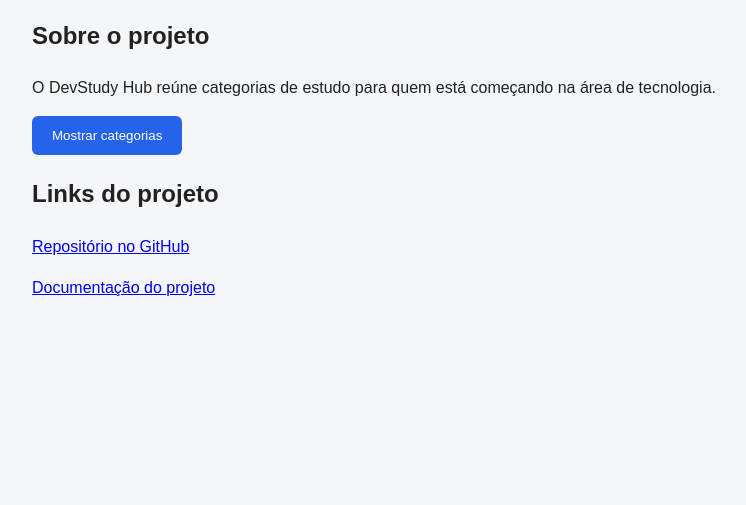
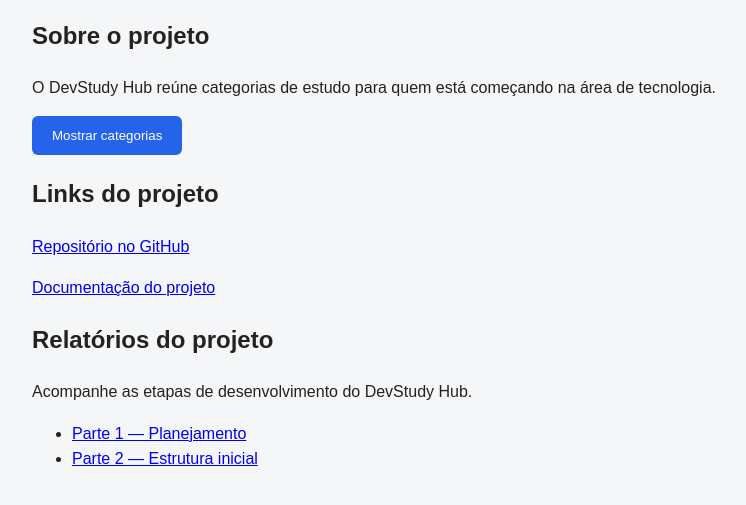
Before and after one commit to mateusvsaraujo2-Slyter/devstudy-hub, a plain HTML site: page docs/index.html in a window 1280 px wide. Shown: the part 203-708 px from the top of the page, without its empty margins (208-954 px from the left). Drawn offline with Linux system fonts and the light colour scheme.

Commit message:
Adiciona links do relatorios na pagina inicial

```diff
--- a/docs/index.html
+++ b/docs/index.html
@@ -77,6 +77,31 @@
                 Documentação do projeto
             </a>
         </p>
+
+
+<section aria-labelledby="relatorios-titulo">
+    <h2 id="relatorios-titulo">Relatórios do projeto</h2>
+
+    <p>
+        Acompanhe as etapas de desenvolvimento
+        do DevStudy Hub.
+    </p>
+
+    <ul>
+        <li>
+            <a href="https://github.com/mateusvsaraujo2-Slyter/devstudy-hub/blob/main/docs/relatorios/01-planejamento.md">
+                Parte 1 — Planejamento
+            </a>
+        </li>
+        <li>
+            <a href="https://github.com/mateusvsaraujo2-Slyter/devstudy-hub/blob/main/docs/relatorios/02-estrutura-inicial.md">
+                Parte 2 — Estrutura inicial
+            </a>
+        </li>
+    </ul>
+</section>
+
+
     </main>
 
     <script src="app.js"></script>
```
